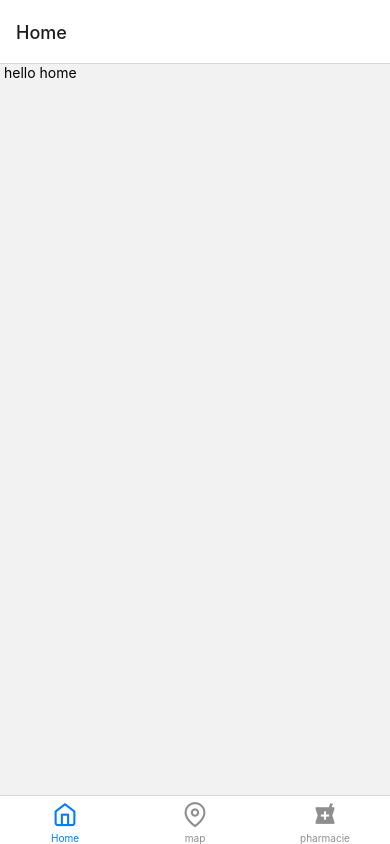
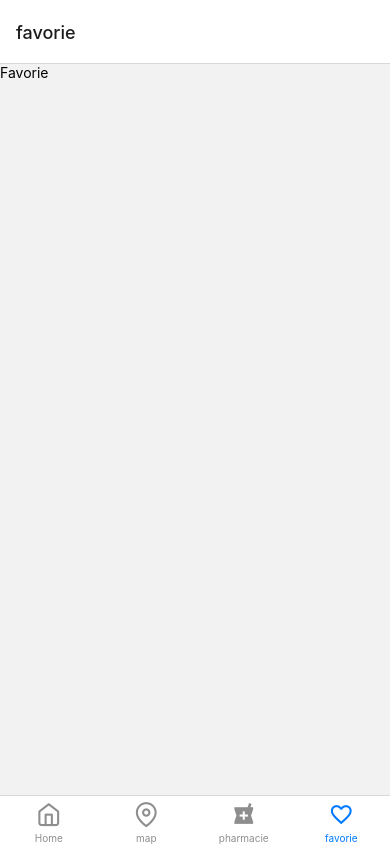
Before and after one commit to meryemeelhajouji/PharmGarde, a React Native app in the folder client/mobile/: screen /favorie in a window 390 px wide. Built offline with nearby package versions, Linux system fonts and the light colour scheme.

Commit message:
Ajout de favorie

```diff
--- a/client/mobile/App.js
+++ b/client/mobile/App.js
@@ -1,9 +1,6 @@
 import * as React from 'react';
 import { NavigationContainer } from '@react-navigation/native';
 import Navigator from './navigation/Navigator';
-import Home from './screens/Home';
-import Pharmacie from './screens/Pharmacie';
-
 
 const App = () => {
   return (
--- a/client/mobile/navigation/Navigator.js
+++ b/client/mobile/navigation/Navigator.js
@@ -2,6 +2,7 @@ import { createBottomTabNavigator } from '@react-navigation/bottom-tabs';
 import Home from '../screens/Home';
 import Map from '../screens/Map';
 import Pharmacie from '../screens/Pharmacie';
+import Favorie from '../screens/Favorie';
 import { MaterialIcons, Feather } from '@expo/vector-icons';
 
 const Tab = createBottomTabNavigator();
@@ -30,6 +31,13 @@ const Navigator = () => {
           tabBarIcon: ({ color, size }) => <MaterialIcons name="local-pharmacy" color={color} size={size} />,
         }}
       />
+      <Tab.Screen
+        name="favorie"
+        component={Favorie}
+        options={{
+          tabBarIcon: ({ color, size }) => <MaterialIcons name="favorite-outline" color={color} size={size} />,
+        }}
+      />
     </Tab.Navigator>
   );
 };
--- /dev/null
+++ b/client/mobile/screens/Favorie.js
@@ -0,0 +1,12 @@
+import { View, Text } from 'react-native';
+import React from 'react';
+
+const Favorie = () => {
+  return (
+    <View>
+      <Text>Favorie</Text>
+    </View>
+  );
+};
+
+export default Favorie;
```
